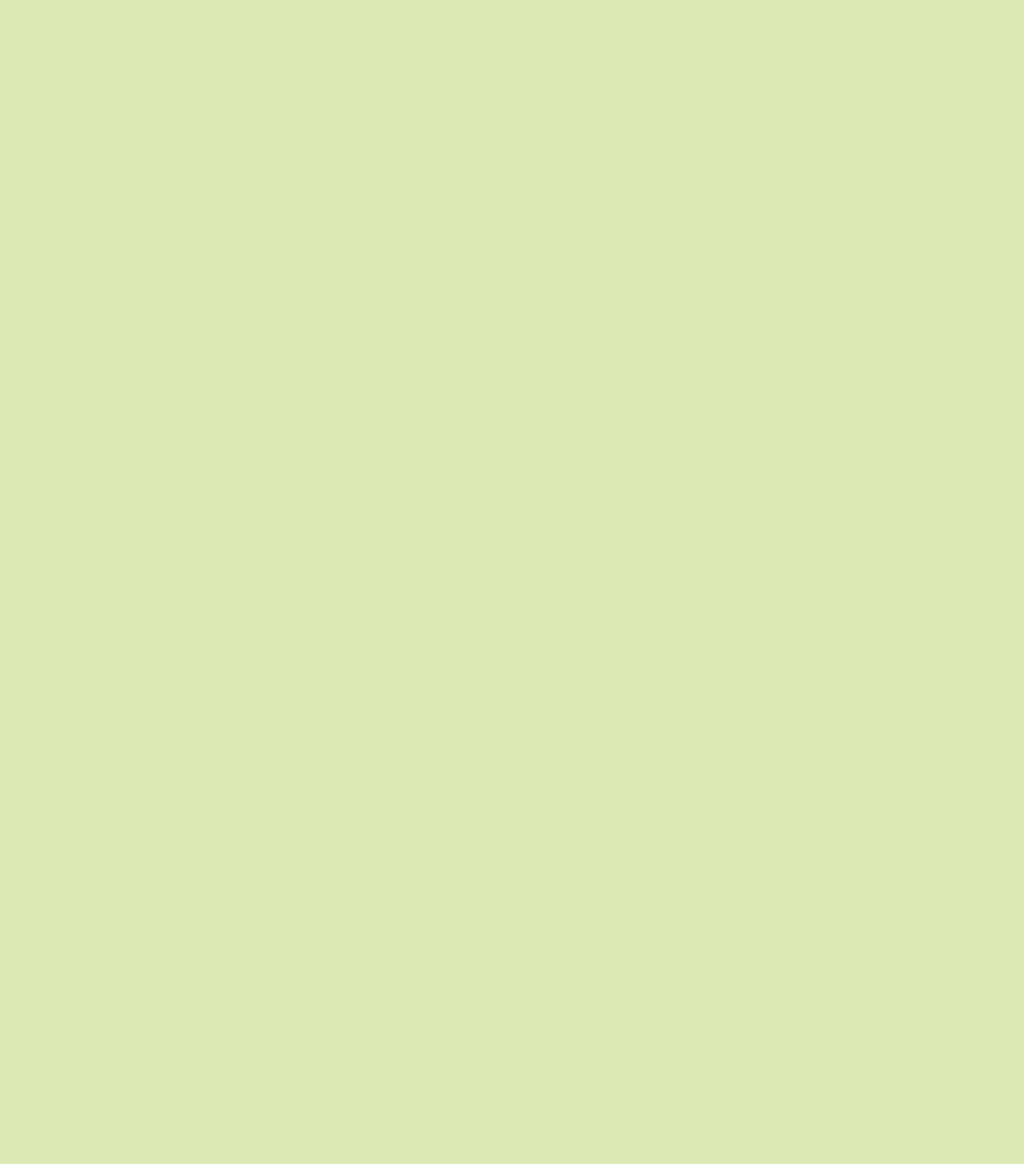
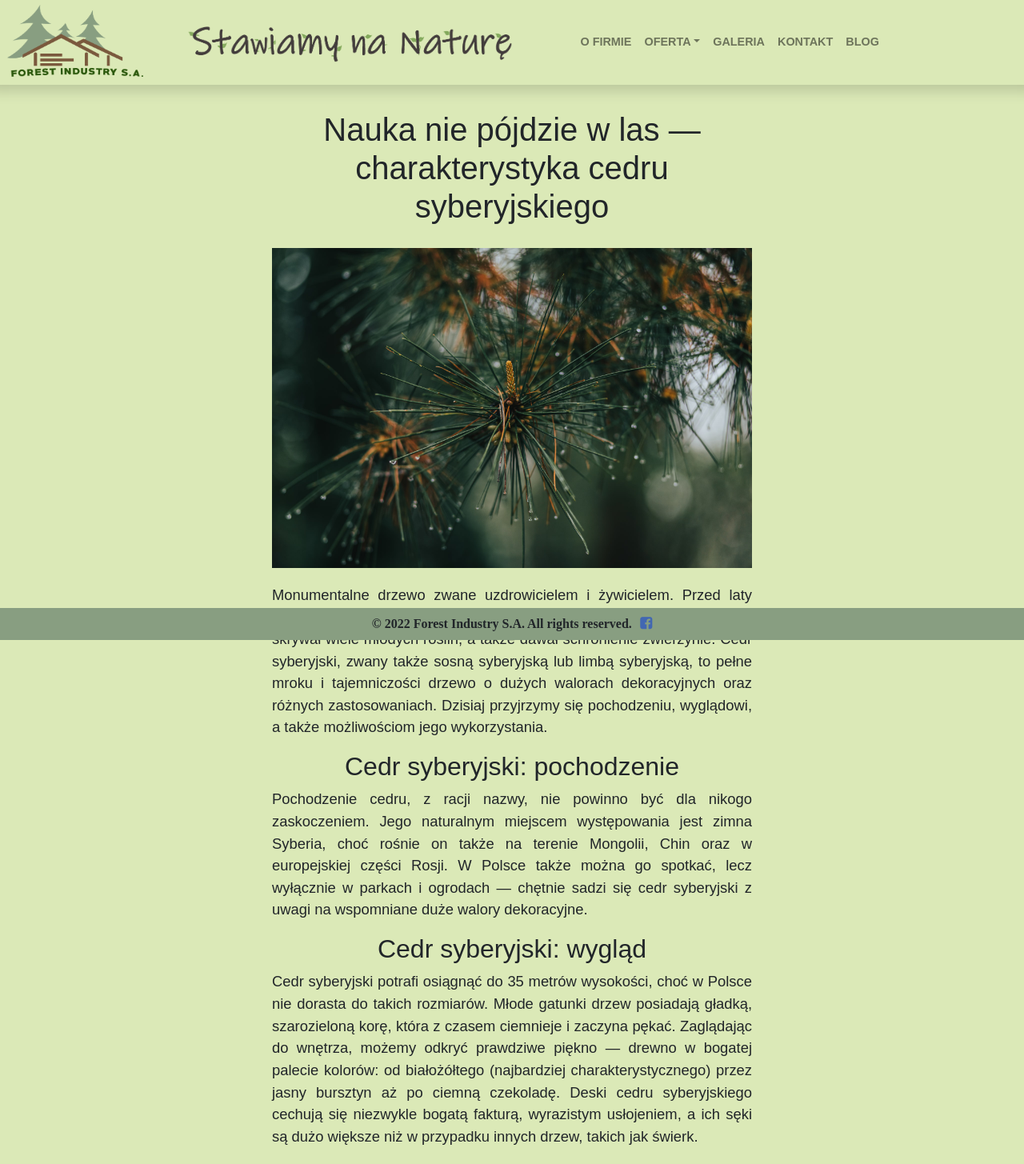
Before and after one commit to spazzola/Forest-Industry-Web-Page-SSR, a Nuxt app: page /blogs/CharakterystykaCedruSyberyjskiego in a window 1280 px wide. Before the commit this address had no page. Shown: the top 1455 px of the page at 80% size. Before the commit the page ends 800 px from the top, so only its background shows below. Built offline with nearby package versions, Linux system fonts and the light colour scheme.

Commit message:
Add files via upload

```diff
--- /dev/null
+++ b/pages/blogs/CharakterystykaCedruSyberyjskiego.vue
@@ -0,0 +1,90 @@
+<template>
+  <div>
+    <nav-menu></nav-menu>
+    <div class="content">
+
+  <h1>Nauka nie pójdzie w las — charakterystyka cedru syberyjskiego</h1>
+<img class="post_image modrzew" src="../../static/cedrsyb1.jpg" alt="cedr syberyjski">
+  <p style="text-align: justify">Monumentalne drzewo zwane uzdrowicielem i żywicielem. Przed laty mówiono o nim jako o królu tajgi, który w cieniu swych bujnych gałęzi skrywał wiele młodych roślin, a także dawał schronienie zwierzynie. Cedr syberyjski, zwany także sosną syberyjską lub limbą syberyjską, to pełne mroku i tajemniczości drzewo o dużych walorach dekoracyjnych oraz różnych zastosowaniach. Dzisiaj przyjrzymy się pochodzeniu, wyglądowi, a także możliwościom jego wykorzystania.
+</p>
+
+  <h2>Cedr syberyjski: pochodzenie</h2>
+  <p style="text-align: justify">Pochodzenie cedru, z racji nazwy, nie powinno być dla nikogo zaskoczeniem. Jego naturalnym miejscem występowania jest zimna Syberia, choć rośnie on także na terenie Mongolii, Chin oraz w europejskiej części Rosji. W Polsce także można go spotkać, lecz wyłącznie w parkach i ogrodach — chętnie sadzi się cedr syberyjski z uwagi na wspomniane duże walory dekoracyjne.</p>
+
+
+
+
+  <h2>Cedr syberyjski: wygląd</h2>
+  <p style="text-align: justify">Cedr syberyjski potrafi osiągnąć do 35 metrów wysokości, choć w Polsce nie dorasta do takich rozmiarów. Młode gatunki drzew posiadają gładką, szarozieloną korę, która z czasem ciemnieje i zaczyna pękać. Zaglądając do wnętrza, możemy odkryć prawdziwe piękno — drewno w bogatej palecie kolorów: od białożółtego (najbardziej charakterystycznego) przez jasny bursztyn aż po ciemną czekoladę. Deski cedru syberyjskiego cechują się niezwykle bogatą fakturą, wyrazistym usłojeniem, a ich sęki są dużo większe niż w przypadku innych drzew, takich jak świerk.
+</p>
+
+<h2>Cedr syberyjski: zastosowanie
+</h2>
+ <p style="text-align: justify">Z racji swojego atrakcyjnego wyglądu i niezwykłych możliwości cedr syberyjski wykorzystywany był jako materiał budowlany już w czasach starożytnych. Wznoszono z niego gigantyczne budowle, pałace, a także wyposażano świątynie. Jego zastosowanie z zakresu budownictwa wiele się nie zmieniło na przestrzeni lat. Dzisiaj wciąż spore grono osób wznosi luksusowe domy z cedru syberyjskiego, łaźnie czy budynki wiejskie. To przede wszystkim zasługa właściwości drewna cedrowego, które na tle innych drzew iglastych wypada naprawdę korzystnie. Jest ono bowiem drewnem niezwykle trwałym — odpornym na zmiany temperatur i wilgotności. Niestraszne są mu silne mrozy czy upalne słońce. Wykonane z niego domy potrafią stać nawet przez setki lat.
+</p>
+
+<img class="post_image modrzew" src="../../static/cedrsyb2.jpg" alt="cedr syberyjski">
+  <p style="text-align: justify">A to jeszcze nie wszystko, czym zachwyca cedr syberyjski. Drewno cedrowe jest przyjazne środowisku i ma korzystny wpływ na zdrowie. Ze względu na wysoką ilość wydzielanych fitoncydów cedr niszczy drobnoustroje chorobotwórcze, a tym samym oczyszcza powietrze wewnątrz domu. Ten niezwykły surowiec uwalnia też wspaniały aromat, znacznie bardziej intensywny niż inne drzewa. Ze względu na właściwości termoizolacyjne drewno z cedru syberyjskiego tworzy komfortowy mikroklimat.
+</p>
+
+<p style="text-align: justify">Zastosowanie cedru syberyjskiego jest jeszcze większe z uwagi na jego łatwą obróbkę. Drewno wykorzystuje się nie tylko do wznoszenia domów, ale też do tworzenia paneli podłogowych, a także przedmiotów codziennego użytku — ołówków, desek kreślarskich czy instrumentów muzycznych. Pozyskuje się z niego także olej o właściwościach leczniczych.</p>
+
+<p style="text-align: justify">Cedr syberyjski to temat rzeka — co rusz zaskakuje nowymi właściwościami, czy to estetycznymi, czy praktycznymi. Nie da się w pełni przedstawić jego potencjału, lecz jednego jesteśmy pewni: drewno to może zostać wykorzystane niemal wszędzie i w każdym przypadku będzie prezentowało się doskonale. I tym pozytywnym akcentem kończymy naszą leśną przygodę. Do zobaczenia w kolejnych wpisach! ;-)</p>
+
+
+
+</div>
+    <the-footer></the-footer>
+  </div>
+</template>
+
+<script>
+import NavMenu from "../../components/nav/NavMenu.vue";
+import TheFooter from "../../components/TheFooter.vue";
+
+export default {head() {
+    return {
+      title: "Nauka nie pójdzie w las — charakterystyka cedru syberyjskiego | Forest Industry S.A.",
+    };
+  },
+  components: {
+    NavMenu,
+    TheFooter,
+  },
+};
+</script>
+
+<style scoped>
+.content {
+  text-align: center;
+  max-width: 50%;
+  margin: auto;
+  margin-top: 2rem;
+  line-height: 1.5;
+  margin-bottom: 5rem;
+  padding: 0 20px;
+  font-size: 1.15rem;
+  display: flex;
+  flex-direction: column;
+  align-items: center;
+  justify-content: center;
+}
+
+.post_image {
+  margin: 20px;
+}
+
+.post_image.modrzew {
+  max-width: 600px;
+}
+
+@media(max-width: 600px) {
+  .post_image{
+    max-width: 300px;
+  }
+
+  .content {
+    max-width: 90%;
+  }
+}
+</style>
```
